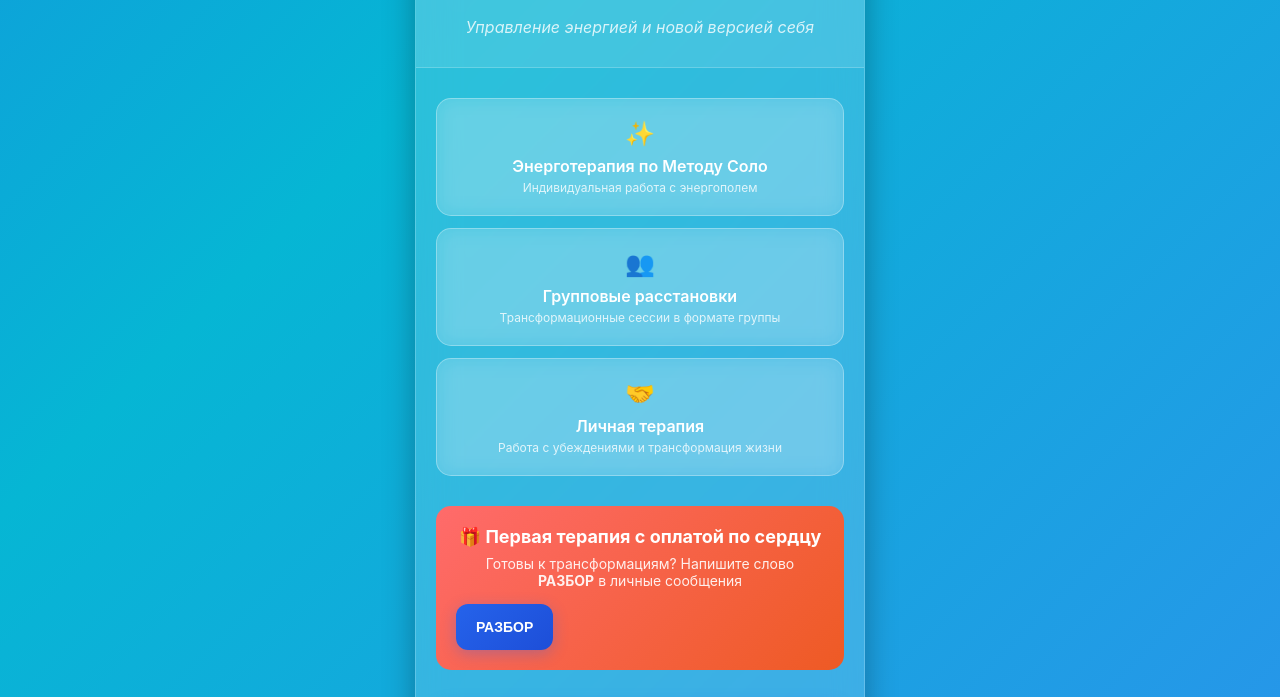
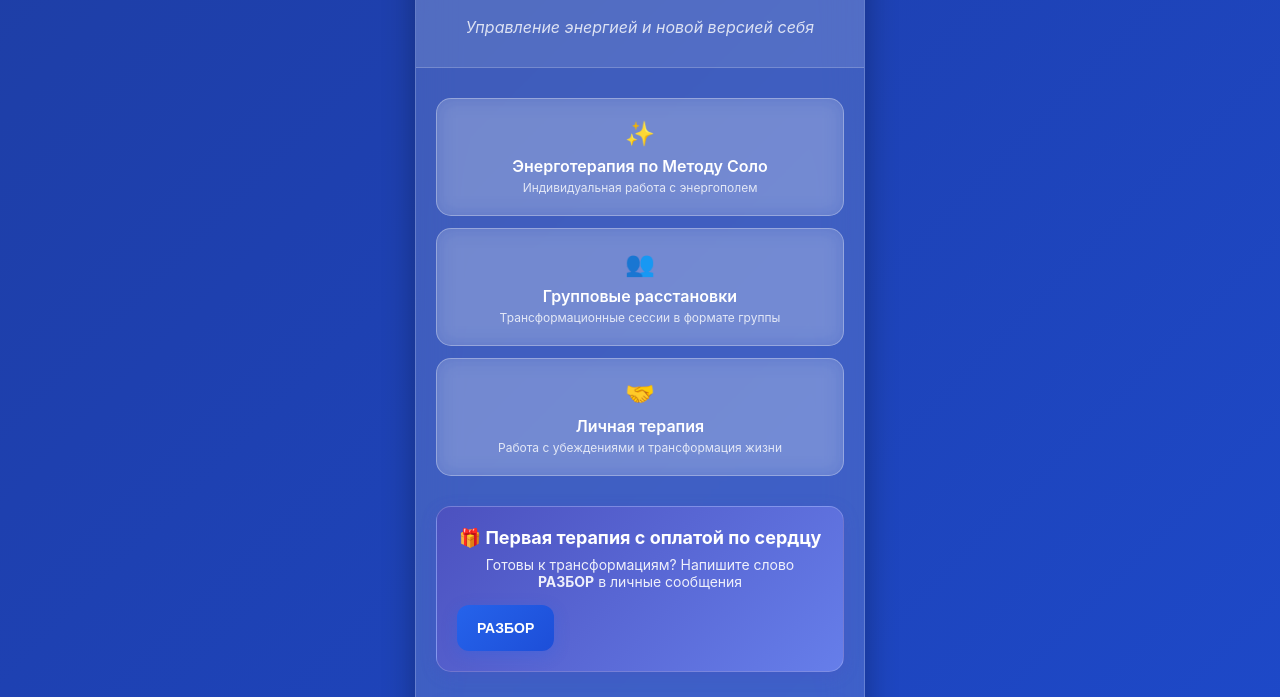
Before and after one commit to JXmm/elina-miniapp, a plain HTML site: page index.html in a window 1280 px wide. Shown: the part 232-929 px from the top of the page. Drawn offline with Linux system fonts and the light colour scheme.

Commit message:
darken-bg-softer-offer

```diff
--- a/index.html
+++ b/index.html
@@ -26,7 +26,7 @@
 
         body {
             font-family: -apple-system, BlinkMacSystemFont, 'Segoe UI', Roboto, 'Helvetica Neue', Arial, sans-serif;
-            background: linear-gradient(135deg, #2563eb, #06b6d4, #3b82f6);
+            background: linear-gradient(135deg, #1e3a8a, #1e40af, #1d4ed8);
             background-size: 200% 200%;
             animation: gradientShift 8s ease-in-out infinite;
             color: white;
@@ -159,12 +159,14 @@
         }
 
         .special-offer {
-            background: linear-gradient(135deg, #ff6b6b, #ee5a24);
+            background: linear-gradient(135deg, #4c51bf, #667eea);
             color: white;
             border-radius: 15px;
             padding: 20px;
             text-align: center;
             margin-bottom: 30px;
+            border: 1px solid rgba(255, 255, 255, 0.2);
+            box-shadow: 0 4px 15px rgba(76, 81, 191, 0.3);
         }
 
         .special-offer h3 {
```
